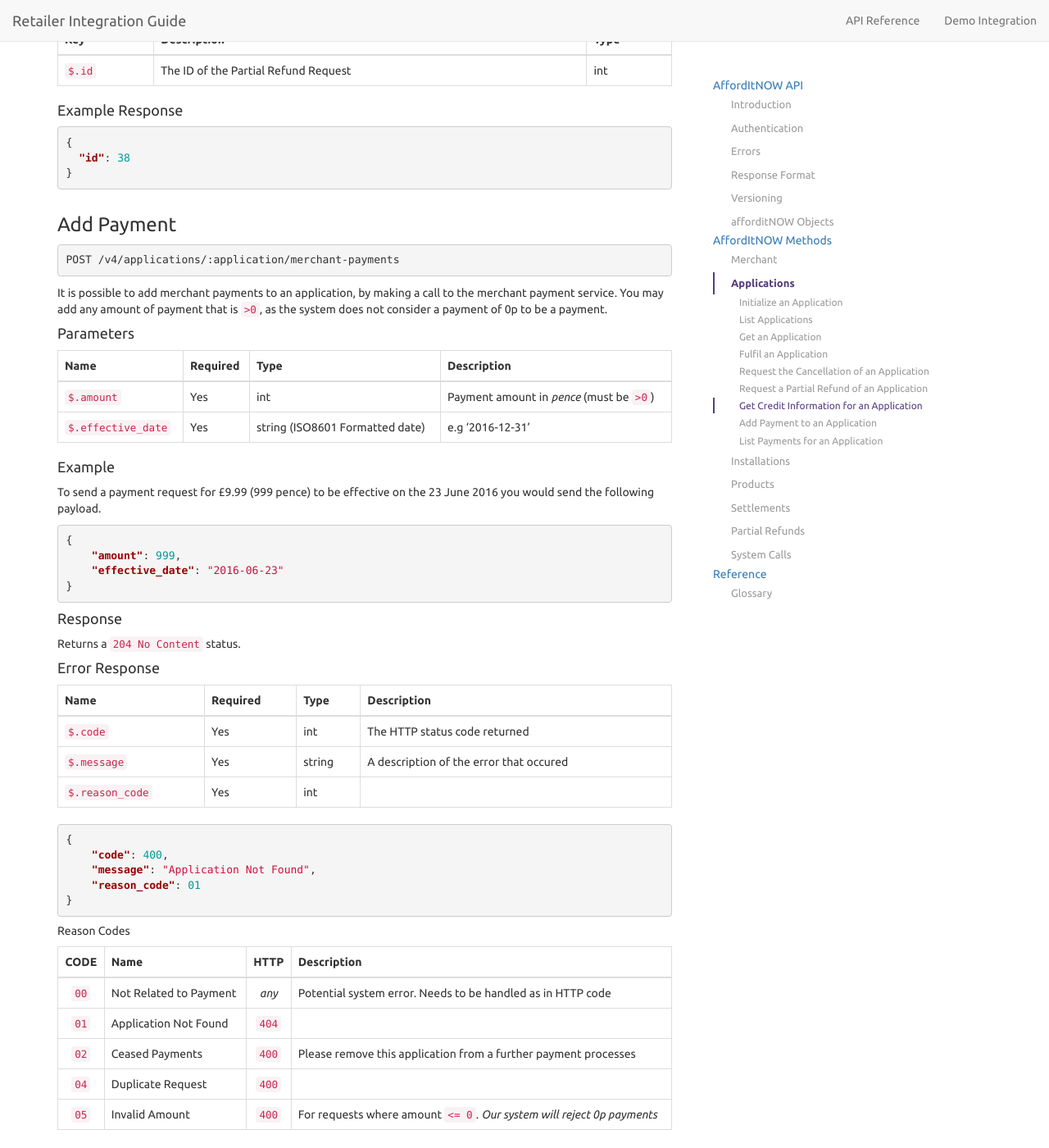
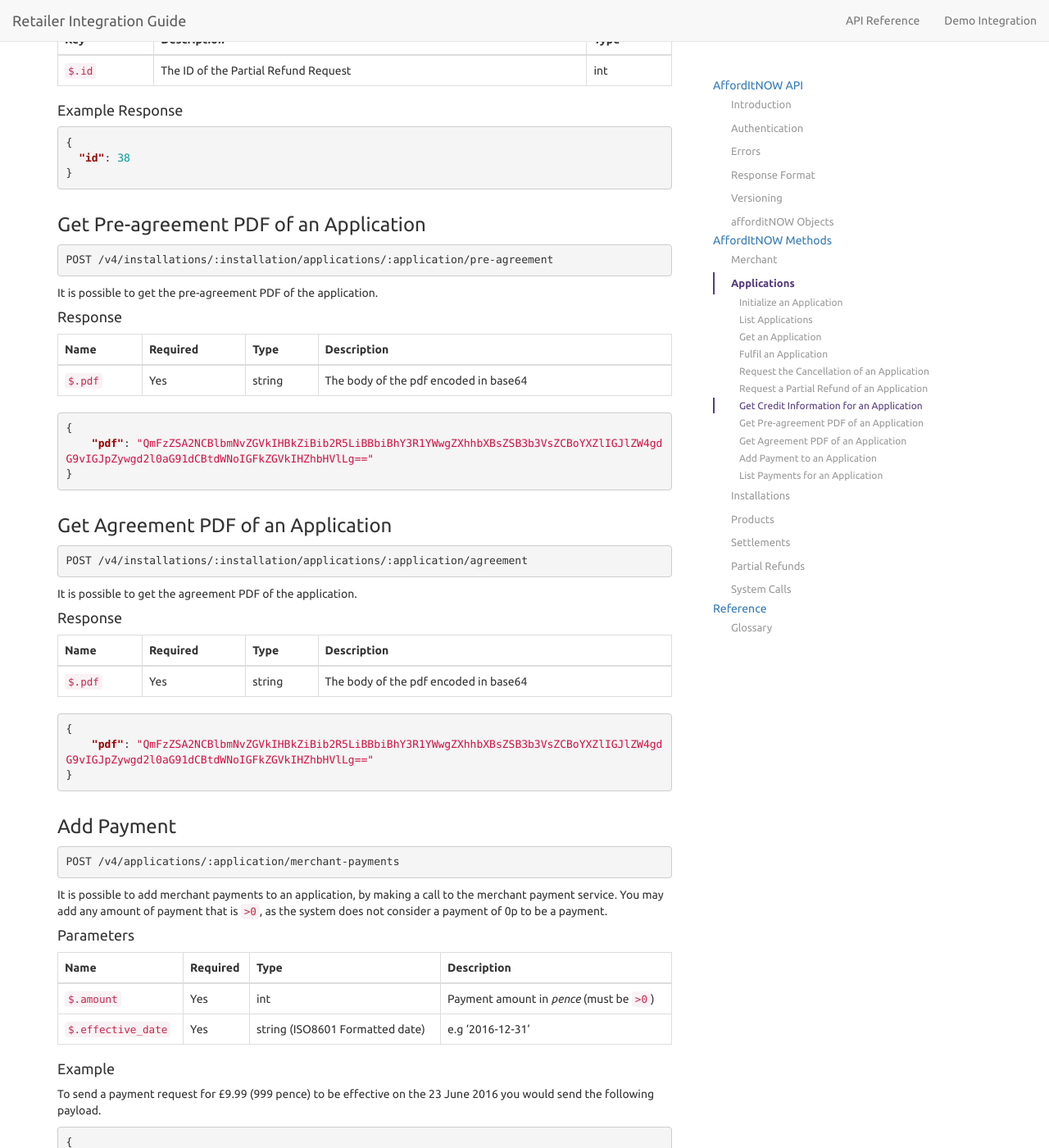
Before and after one commit to PayBreak/retailer-integration-guide, a Jekyll site: the page built from api/index.md, in a window 1280 px wide and 1400 px high, scrolled down 16842 px. Shown: the whole window at 82% size. Built offline with Jekyll 4.4.1, drawn with Linux system fonts in a browser that asks for light colours; nearby versions of some CDN libraries; Markdown is read by kramdown in place of the engine named in the settings; our own code applies the rules of GitHub Pages for plain Markdown files.

Commit message:
Add the new pdf endpoints to the doc

````diff
--- a/_includes/v4/applications.md
+++ b/_includes/v4/applications.md
@@ -77,6 +77,46 @@ Key | Description | Type
 ```json
 {
   "id": 38
+}
+```
+
+### Get Pre-agreement PDF of an Application
+
+```
+POST {{ site.data.globals.api_prefix }}/installations/:installation/applications/:application/pre-agreement
+```
+
+It is possible to get the pre-agreement PDF of the application.
+
+#### Response
+
+Name | Required | Type | Description
+--- | --- | --- | ---
+`$.pdf` | Yes | string | The body of the pdf encoded in base64
+
+```json
+{
+    "pdf": "QmFzZSA2NCBlbmNvZGVkIHBkZiBib2R5LiBBbiBhY3R1YWwgZXhhbXBsZSB3b3VsZCBoYXZlIGJlZW4gdG9vIGJpZywgd2l0aG91dCBtdWNoIGFkZGVkIHZhbHVlLg=="
+}
+```
+
+### Get Agreement PDF of an Application
+
+```
+POST {{ site.data.globals.api_prefix }}/installations/:installation/applications/:application/agreement
+```
+
+It is possible to get the agreement PDF of the application.
+
+#### Response
+
+Name | Required | Type | Description
+--- | --- | --- | ---
+`$.pdf` | Yes | string | The body of the pdf encoded in base64
+
+```json
+{
+    "pdf": "QmFzZSA2NCBlbmNvZGVkIHBkZiBib2R5LiBBbiBhY3R1YWwgZXhhbXBsZSB3b3VsZCBoYXZlIGJlZW4gdG9vIGJpZywgd2l0aG91dCBtdWNoIGFkZGVkIHZhbHVlLg=="
 }
 ```
 
--- a/_includes/v4/toc.html
+++ b/_includes/v4/toc.html
@@ -48,6 +48,8 @@
             <li><a href="#request-the-cancellation-of-an-application">Request the Cancellation of an Application</a></li>
             <li><a href="#request-a-partial-refund-of-an-application">Request a Partial Refund of an Application</a></li>
             <li><a href="#get-credit-information-for-an-application">Get Credit Information for an Application</a></li>
+            <li><a href="#get-pre-agreement-pdf-of-an-application">Get Pre-agreement PDF of an Application</a></li>
+            <li><a href="#get-agreement-pdf-of-an-application">Get Agreement PDF of an Application</a></li>
             <li><a href="#add-payment">Add Payment to an Application</a></li>
             <li><a href="#list-payments">List Payments for an Application</a></li>
         </ul>
````
